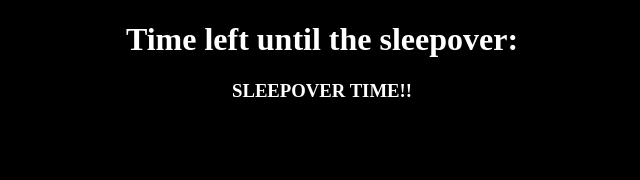
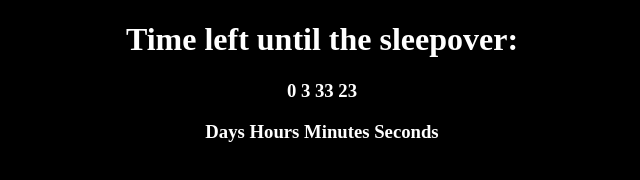
Before and after one commit to Angulorecto/js, a plain HTML site: page index.html in a window 1280 px wide. Shown: the whole page, without its empty margins (318-958 px from the left). Drawn offline with Linux system fonts and the light colour scheme.

Commit message:
Update index.html

```diff
--- a/index.html
+++ b/index.html
@@ -11,7 +11,7 @@
 
   <script>
     // Set the countdown date and time
-    var countdownDate = new Date("August 11, 2023 4:30:00").getTime();
+    var countdownDate = new Date("August 11, 2023 16:30:00").getTime();
 
     // Update the countdown every second
     var countdown = setInterval(function() {
```
